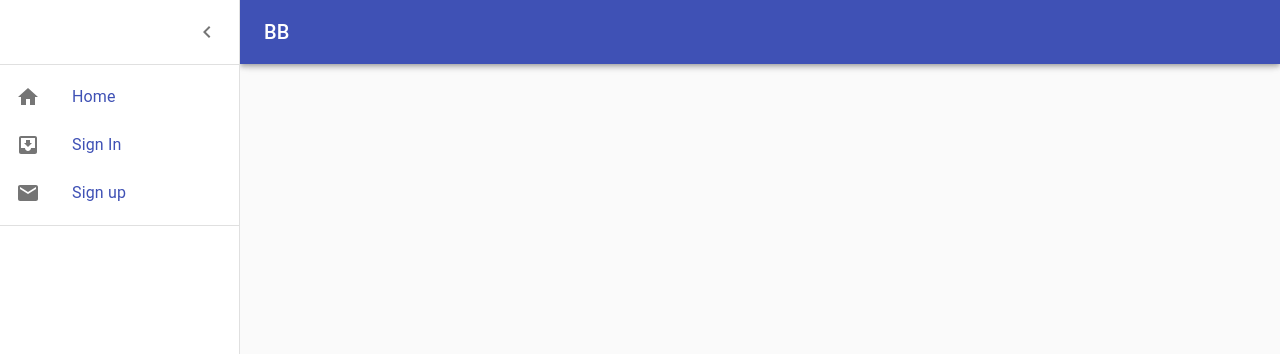
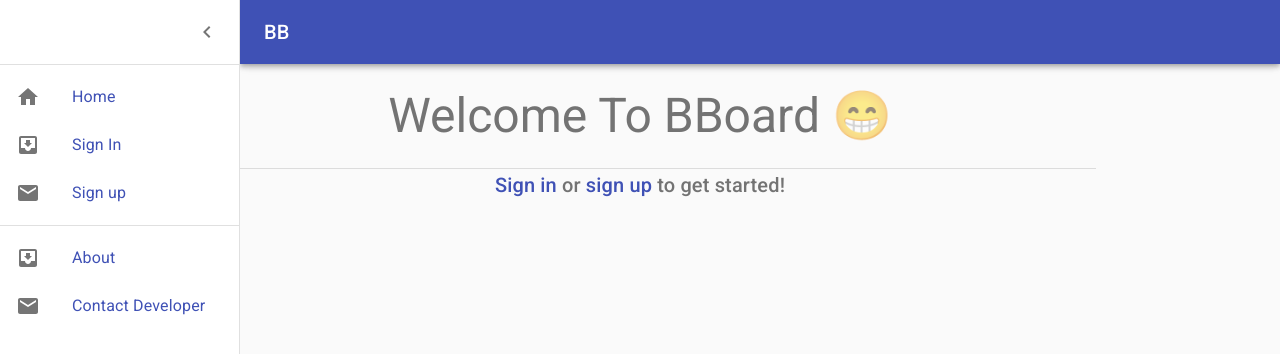
Before and after one commit to akarpisz/BB, a React (Create React App) app in the folder client/: page / in a window 1280 px wide. Both pictures are taken after a click on the button "open drawer". Shown: the top 354 px of the page. Built offline with nearby package versions, Linux system fonts and the light colour scheme.

Commit message:
fixed home page styling and rendering problem

```diff
--- a/client/public/index.html
+++ b/client/public/index.html
@@ -10,6 +10,7 @@
       content="Web site created using create-react-app"
     />
     <link rel="apple-touch-icon" href="%PUBLIC_URL%/logo192.png" />
+    <link rel="stylesheet" href="https://fonts.googleapis.com/css?family=Roboto:300,400,500" />
     <!--
        See https://developers.google.com/web/fundamentals/web-app-manifest/
     -->
--- a/client/src/App.js
+++ b/client/src/App.js
@@ -1,6 +1,9 @@
 import React from "react";
 import SignUp from "./components/pages/SignUp";
 import SignIn from "./components/pages/SignIn";
+import Home from "./components/pages/Home";
+import About from "./components/pages/About";
+import ContactDeveloper from "./components/pages/ContactDeveloper";
 import { BrowserRouter as Router, Switch, Route } from "react-router-dom";
 import Nav from "./components/Nav";
 function App() {
@@ -10,13 +13,19 @@ function App() {
       <Router>
         <Switch>
           <Route exact path="/">
-
+            <Home />
           </Route>
           <Route path="/signup">
             <SignUp />
           </Route>
           <Route path="/signin">
-            <SignIn/>
+            <SignIn />
+          </Route>
+          <Route path="/about">
+            <About />
+          </Route>
+          <Route path="/contactdeveloper">
+            <ContactDeveloper />
           </Route>
         </Switch>
       </Router>
--- a/client/src/components/Nav.js
+++ b/client/src/components/Nav.js
@@ -115,7 +115,7 @@ export default function PersistentDrawerLeft() {
             BB
           </Typography>
         </Toolbar>
-      </AppBar>
+
       <Drawer
         className={classes.drawer}
         variant="persistent"
@@ -139,8 +139,8 @@ export default function PersistentDrawerLeft() {
           </ListItem>
           </Link>
           {["Sign In", "Sign up"].map((text, index) => (
-            <Link href={text.replace(" ","").toLowerCase()}>
-            <ListItem button key={text}>
+            <Link key={text} href={text.replace(" ","").toLowerCase()}>
+            <ListItem button >
               <ListItemIcon>{index % 2 === 0 ? <InboxIcon /> : <MailIcon />}</ListItemIcon>
               <ListItemText primary={text} />
             </ListItem>
@@ -148,15 +148,18 @@ export default function PersistentDrawerLeft() {
           ))}
         </List>
         <Divider />
-        {/* <List>
-          {['All mail', 'Trash', 'Spam'].map((text, index) => (
-            <ListItem button key={text}>
+        <List>
+          {["About","Contact Developer" ].map((text, index) => (
+            <Link key={text} href={text.replace(" ","").toLowerCase()}>
+            <ListItem button >
               <ListItemIcon>{index % 2 === 0 ? <InboxIcon /> : <MailIcon />}</ListItemIcon>
               <ListItemText primary={text} />
             </ListItem>
+            </Link>
           ))}
-        </List> */}
+        </List>
       </Drawer>
+      </AppBar>
     </div>
   );
 }
--- /dev/null
+++ b/client/src/components/pages/About.js
@@ -0,0 +1,6 @@
+import React from "react";
+
+const About = () => {
+  return null;
+};
+export default About;
--- /dev/null
+++ b/client/src/components/pages/ContactDeveloper.js
@@ -0,0 +1,6 @@
+import React from "react";
+
+const ContactDeveloper = () => {
+    return null
+}
+export default ContactDeveloper;
--- /dev/null
+++ b/client/src/components/pages/Home.js
@@ -0,0 +1,48 @@
+import React from "react";
+import {
+  Grid,
+  Divider,
+  Link,
+  Typography,
+  Box,
+  Container,
+  CssBaseline,
+} from "@material-ui/core";
+import { makeStyles } from "@material-ui/core/styles";
+//import { compose, spacing, palette } from "@material-ui/system";
+
+const useStyles = makeStyles((theme) => ({
+  root: {
+    margin: theme.spacing(6, 0, 3),
+  },
+  centered:{
+    textAlign: "center"
+  }
+}));
+
+
+const Home = () => {
+
+  const classes = useStyles();
+  return (
+    <div style={{paddingTop: "40px"}}>
+      <CssBaseline/>
+      <Container component="main" maxWidth="md">
+      <Grid>
+    <Typography className={classes.root} variant="h3" color="textSecondary" style={{textAlign: "center"}}>
+
+      Welcome To BBoard &#x1F601;
+      </Typography>
+      <Divider/>
+      <Typography variant="h6" color="textSecondary">
+        <Box variant="span" className={classes.centered}>
+      {' '}<Link href="/signin">Sign in</Link> or {' '}<Link href="/signup">sign up</Link> to get started!
+      </Box>
+      </Typography>
+
+    </Grid>
+    </Container>
+    </div>
+  );
+};
+export default Home;
--- a/client/src/components/pages/SignUp.js
+++ b/client/src/components/pages/SignUp.js
@@ -17,7 +17,7 @@ function Copyright() {
   return (
     <Typography variant="body2" color="textSecondary" align="center">
       {'Copyright © '}
-      <Link color="inherit" href="https://material-ui.com/">
+      <Link color="inherit" href="https://github.com/akarpisz">
         Andrew A.K.
       </Link>{' '}
       {new Date().getFullYear()}
```
